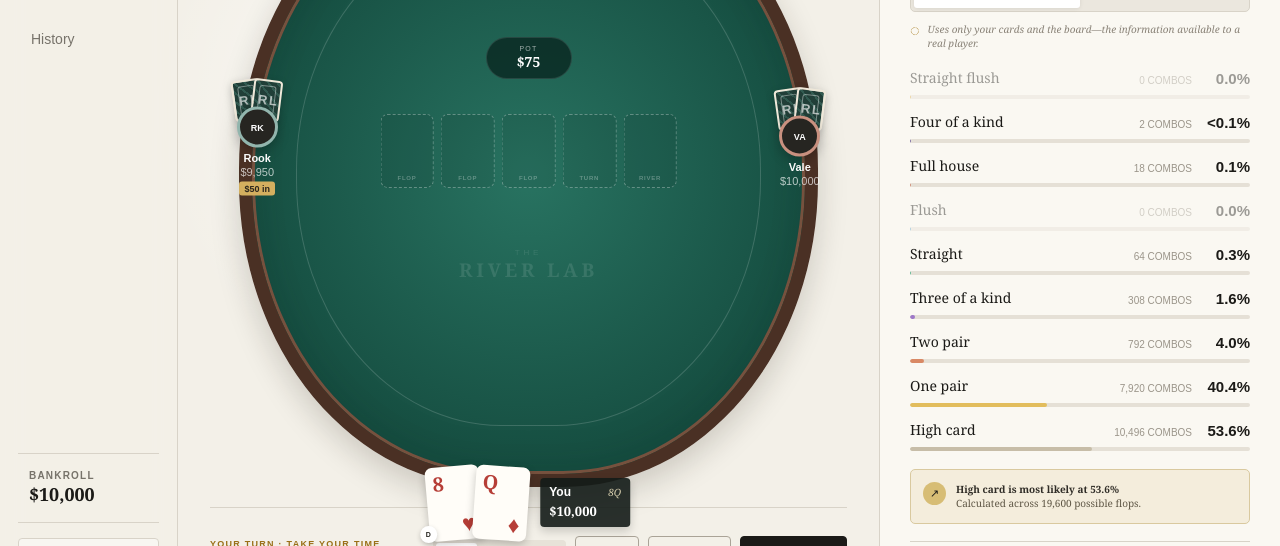
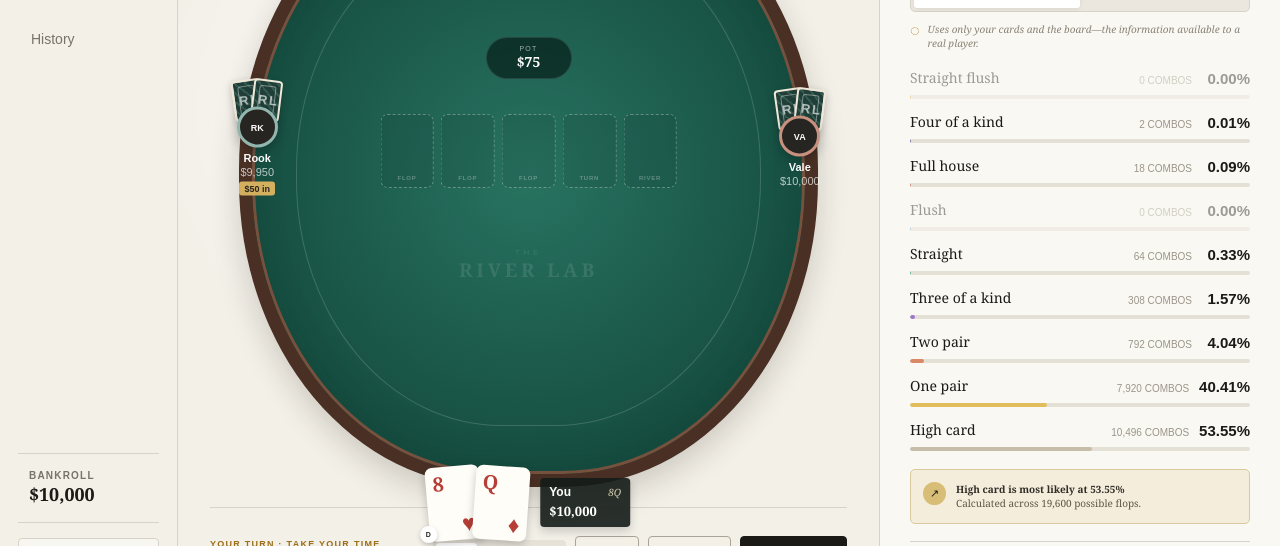
Before and after one commit to eric19960304/poker-math, a React (Vite) app: page / in a window 1280 px wide. Shown: the part 200-746 px from the top of the page. Built offline with nearby package versions, Linux system fonts and the light colour scheme.

Commit message:
Show probabilities to two decimal places

```diff
--- a/app/page.tsx
+++ b/app/page.tsx
@@ -15,6 +15,10 @@ const probabilityColors = ["#c7bda8", "#e2bd5d", "#d98965", "#9e78c8", "#64b895"
 
 function money(value: number): string {
   return `$${Math.abs(value).toLocaleString()}`;
+}
+
+function formatProbability(value: number): string {
+  return value > 0 && value < 0.005 ? "<0.01" : value.toFixed(2);
 }
 
 function CardView({ card, hidden = false, small = false }: { card?: Card; hidden?: boolean; small?: boolean }) {
@@ -212,12 +216,12 @@ export default function Home() {
             <div className="odds-list">
               {odds.rows.map((row) => (
                 <div className={`odd-row ${row.probability === 0 ? "zero" : ""}`} key={row.label}>
-                  <div className="odd-label"><span>{row.label}</span><div><small>{row.count.toLocaleString()} {odds.drawCount === 3 ? "combos" : "outs"}</small><strong>{row.probability < .05 && row.probability > 0 ? "<0.1" : row.probability.toFixed(1)}%</strong></div></div>
+                  <div className="odd-label"><span>{row.label}</span><div><small>{row.count.toLocaleString()} {odds.drawCount === 3 ? "combos" : "outs"}</small><strong>{formatProbability(row.probability)}%</strong></div></div>
                   <div className="track"><span style={{ width: `${row.probability}%`, background: probabilityColors[row.category] }}/></div>
                 </div>
               ))}
             </div>
-            <div className="insight"><span className="insight-icon">↗</span><p><strong>{bestChance.label} is most likely at {bestChance.probability.toFixed(1)}%</strong><br/>Calculated across {odds.total.toLocaleString()} possible {odds.drawCount === 3 ? "flops" : odds.drawCount === 0 ? "final boards" : "next cards"}.</p></div>
+            <div className="insight"><span className="insight-icon">↗</span><p><strong>{bestChance.label} is most likely at {formatProbability(bestChance.probability)}%</strong><br/>Calculated across {odds.total.toLocaleString()} possible {odds.drawCount === 3 ? "flops" : odds.drawCount === 0 ? "final boards" : "next cards"}.</p></div>
             <div className="session-strip"><Stat label="Hands" value={String(stats.hands)}/><Stat label="W–L" value={`${stats.wins}–${stats.losses}`}/><Stat label="Win rate" value={`${winRate}${winRate === "—" ? "" : "%"}`}/></div>
           </aside>
         </section>
```
Also changed, not shown: 2 other files (tests, documents, lock files or other folders).
